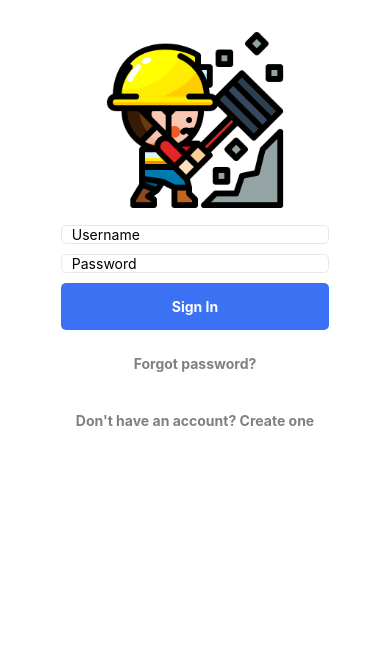
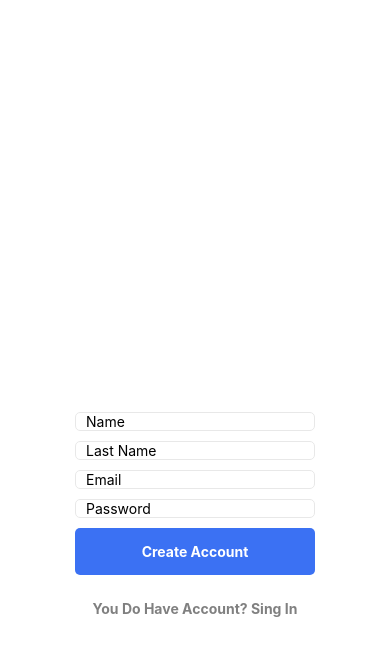
Before and after one commit to DanielaSanchezVanegas/ConstruccionDanielaSanchezVanegas, a React Native app: screen / in a window 390 px wide. Shown: the top 656 px of the page. Built offline with nearby package versions, Linux system fonts and the light colour scheme.

Commit message:
user registration1

```diff
--- a/App.js
+++ b/App.js
@@ -1,22 +1,38 @@
-import { StatusBar } from 'expo-status-bar';
-import { StyleSheet, Text, View } from 'react-native';
-import Login from './src/login';
-
+import { useState } from "react";
+import { StatusBar } from "expo-status-bar";
+import { StyleSheet, Text, View } from "react-native";
+import Login from "./src/login";
+import Menu from "./src/menu";
+import { MENU_ITEMS } from "./constant";
+import { UserProvider } from "./context/userProvider";
 
 export default function App() {
+  // Reactividad
+  const [menu, setmenu] = useState("LOGIN");
   return (
-    <View style={styles.container}>
-      <Login></Login>
-      <StatusBar style="auto" />
-    </View>
+    <UserProvider>
+      <View style={styles.container}>
+        {menu === MENU_ITEMS.LOGIN && (
+          <View>
+            <Login setRouter={(data) => setmenu(data)} />
+          </View>
+        )}
+        {menu === MENU_ITEMS.INGRESO_HORAS && (
+          <View>
+            <Menu />
+          </View>
+        )}
+        <StatusBar style="auto" />
+      </View>
+    </UserProvider>
   );
 }
 
 const styles = StyleSheet.create({
   container: {
     flex: 1,
-    backgroundColor: '#fff',
-    alignItems: 'center',
-    justifyContent: 'center',
+    backgroundColor: "#fff",
+    alignItems: "center",
+    justifyContent: "center",
   },
 });
--- /dev/null
+++ b/constant/index.js
@@ -0,0 +1,4 @@
+export const MENU_ITEMS = {
+    LOGIN: "LOGIN",
+    INGRESO_HORAS: "HORAS",
+  };
--- /dev/null
+++ b/context/userProvider.js
@@ -0,0 +1,24 @@
+import React, { createContext, useContext, useState } from "react";
+
+// Crear el contexto
+const UserContext = createContext();
+
+// Componente proveedor del contexto
+export const UserProvider = ({ children }) => {
+  const [user, setUser] = useState(null); // Estado para almacenar el valor de los usuarios
+
+  return (
+    <UserContext.Provider value={{ user, setUser }}>
+      {children}
+    </UserContext.Provider>
+  );
+};
+
+// Hook personalizado para acceder al contexto
+export const useUserContext = () => {
+  const context = useContext(UserContext);
+  if (!context) {
+    throw new Error("useUserContext debe ser usado dentro del UserProvider");
+  }
+  return context;
+};
--- /dev/null
+++ b/src/login/CreateAccount.jsx
@@ -0,0 +1,114 @@
+import React, { useState } from "react";
+import {
+  View,
+  Text,
+  Image,
+  StyleSheet,
+  useWindowDimensions,
+  ScrollView,
+} from "react-native";
+import CustomInput from "../components/CustomInput";
+import CustomButton from "../components/CustomButton";
+import { useUserContext } from "../../context/userProvider";
+
+function validarCadena(cadena) {
+  // Verificar longitud
+  if (cadena.length < 8) {
+    return false;
+  }
+
+  // Verificar al menos una mayúscula, una minúscula, un número y un carácter especial
+  const regexMayuscula = /[A-Z]/;
+  const regexMinuscula = /[a-z]/;
+  const regexNumero = /[0-9]/;
+  const regexEspecial = /[^A-Za-z0-9]/;
+
+  return (
+    regexMayuscula.test(cadena) &&
+    regexMinuscula.test(cadena) &&
+    regexNumero.test(cadena) &&
+    regexEspecial.test(cadena)
+  );
+}
+// Contexto
+// Guarda un valor en memoria que tenga acceso en toda la aplicacion
+
+const CreateAccount = ({ setRouter, setisLogin }) => {
+  const { height } = useWindowDimensions();
+
+  // Estado de contexto para toda la aplicacion
+  const { user, setUser } = useUserContext();
+
+  // Estados del Componente CreateAccount
+  const [name, setName] = useState("");
+  const [lastName, setLastName] = useState("");
+  const [email, setEmail] = useState("");
+  const [password, setPassword] = useState("");
+
+  const onSignInPressed = () => {
+    console.warn("Sign in");
+
+    if (!validarCadena(password))
+      return console.warn("Contraseña no cumple las condiciones");
+
+    console.warn("Cuenta Creada");
+
+    // Operador Spreend
+    setUser({ name, lastName, email, password });
+
+    // Cambiar pantalla A Login
+    setisLogin(false);
+  };
+
+  const onSingUpPress = () => {
+    console.warn("onSingUpPress");
+    setisLogin(false);
+  };
+
+  return (
+    <ScrollView showsHorizontalScrollIndicator={false}>
+      <View style={styles.root}>
+        <View style={[styles.Logo, { height: height * 0.3 }]} />
+
+        <CustomInput placeholder="Name" value={name} setValue={setName} />
+
+        <CustomInput
+          placeholder="Last Name"
+          value={lastName}
+          setValue={setLastName}
+        />
+
+        <CustomInput placeholder="Email" value={email} setValue={setEmail} />
+
+        <CustomInput
+          placeholder="Password"
+          value={password}
+          setValue={setPassword}
+          secureTextEntry
+        />
+
+        <CustomButton text="Create Account" onPress={onSignInPressed} />
+
+        <CustomButton
+          text="You Do Have Account? Sing In"
+          onPress={onSingUpPress}
+          type="TERTIARY"
+        />
+      </View>
+    </ScrollView>
+  );
+};
+
+const styles = StyleSheet.create({
+  root: {
+    alignItems: "center",
+    padding: 20,
+  },
+  Logo: {
+    width: "70%",
+    maxWidth: 300,
+    maxHeight: 200,
+  },
+});
+
+export default CreateAccount;
--- a/src/login/index.js
+++ b/src/login/SingInScreen.jsx
@@ -1,25 +1,80 @@
 import React, { useState } from "react";
-import { View, Text, Image, StyleSheet, useWindowDimensions, ScrollView } from "react-native";
+import {
+    View,
+    Text,
+    Image,
+    StyleSheet,
+    useWindowDimensions,
+    ScrollView,
+} from "react-native";
 import Logo from "../../assets/Logo_1.png";
 import CustomInput from "../components/CustomInput";
 import CustomButton from "../components/CustomButton";
+// Data Users
+import { usersData } from "../../utils/users";
+import { MENU_ITEMS } from "../../constant";
 
-const Login = () => {
+import { useUserContext } from "../../context/userProvider";
+
+function validarCadena(cadena) {
+    // Verificar longitud
+    if (cadena.length < 8) {
+        return false;
+    }
+
+    // Verificar al menos una mayúscula, una minúscula, un número y un carácter especial
+    const regexMayuscula = /[A-Z]/;
+    const regexMinuscula = /[a-z]/;
+    const regexNumero = /[0-9]/;
+    const regexEspecial = /[^A-Za-z0-9]/;
+
+    return (
+        regexMayuscula.test(cadena) &&
+        regexMinuscula.test(cadena) &&
+        regexNumero.test(cadena) &&
+        regexEspecial.test(cadena)
+    );
+}
+
+const SingInScreen = ({ setRouter, setisLogin }) => {
     const [username, setUsername] = useState("");
     const [password, setPassword] = useState("");
+
+    const { user, setUser } = useUserContext();
 
     const { height } = useWindowDimensions();
 
     const onSignInPressed = () => {
         console.warn("Sign in");
+
+        if (!validarCadena(password))
+            return console.warn("Contraseña no cumple las condiciones");
+
+        const lowwerUsername = username.toLowerCase();
+
+        console.warn("onForgotPasswordPressed");
+
+        console.log(user)
+        // Buscar en la variable de contexto
+        let found = false;
+
+        if (user.email === lowwerUsername && user.password === password); {
+            found = true;
+        }
+
+        if (!found) return console.warn("Usuario o Contraseña no Encontrada");
+        console.log("Loguear");
+        setRouter(MENU_ITEMS.INGRESO_HORAS);
+        // Redireccionar al menú principal
+        // Cambiar pantalla A Menu principal
     };
-
     const onForgotPasswordPressed = () => {
         console.warn("onForgotPasswordPressed");
     };
 
     const onSingUpPress = () => {
         console.warn("onSingUpPress");
+        setisLogin(true);
     };
 
     return (
@@ -56,7 +111,6 @@ const Login = () => {
                     onPress={onSingUpPress}
                     type="TERTIARY"
                 />
-
             </View>
         </ScrollView>
     );
@@ -66,7 +120,6 @@ const styles = StyleSheet.create({
     root: {
         alignItems: "center",
         padding: 20,
-
     },
     Logo: {
         width: "70%",
@@ -75,4 +128,4 @@ const styles = StyleSheet.create({
     },
 });
 
-export default Login;
+export default SingInScreen;
--- /dev/null
+++ b/src/login/index.jsx
@@ -0,0 +1,24 @@
+import { View, Text } from "react-native";
+import React, { useState } from "react";
+import CreateAccount from "./CreateAccount";
+import SingInScreen from "./SingInScreen";
+
+export default function Login({ setRouter }) {
+  const [isLogin, setisLogin] = useState({ items: [] });
+  return (
+    <View>
+      {isLogin ? (
+        <View>
+          <CreateAccount setisLogin={(value) => setisLogin(value)} />
+        </View>
+      ) : (
+        <View>
+          <SingInScreen
+            setisLogin={(value) => setisLogin(value)}
+            setRouter={(value) => setRouter(value)}
+          />
+        </View>
+      )}
+    </View>
+  );
+}
--- /dev/null
+++ b/src/menu/index.js
@@ -0,0 +1,10 @@
+import { View, Text } from 'react-native'
+import React from 'react'
+
+export default function Menu() {
+  return (
+    <View>
+      <Text>index</Text>
+    </View>
+  )
+}
--- /dev/null
+++ b/utils/users.js
@@ -0,0 +1,18 @@
+export const usersData = [
+    {
+      username: "crisedulo@gmail.com",
+      pass: "Prueba1234$",
+    },
+    {
+      username: "daniela1@hotmail.com",
+      pass: "Prueba4321$",
+    },
+    {
+      username: "prueba@gmail.com",
+      pass: "Patito1234%"
+    },
+    {
+      username: "admin",
+      pass: "Prueba1234$"
+    }
+  ];
```
